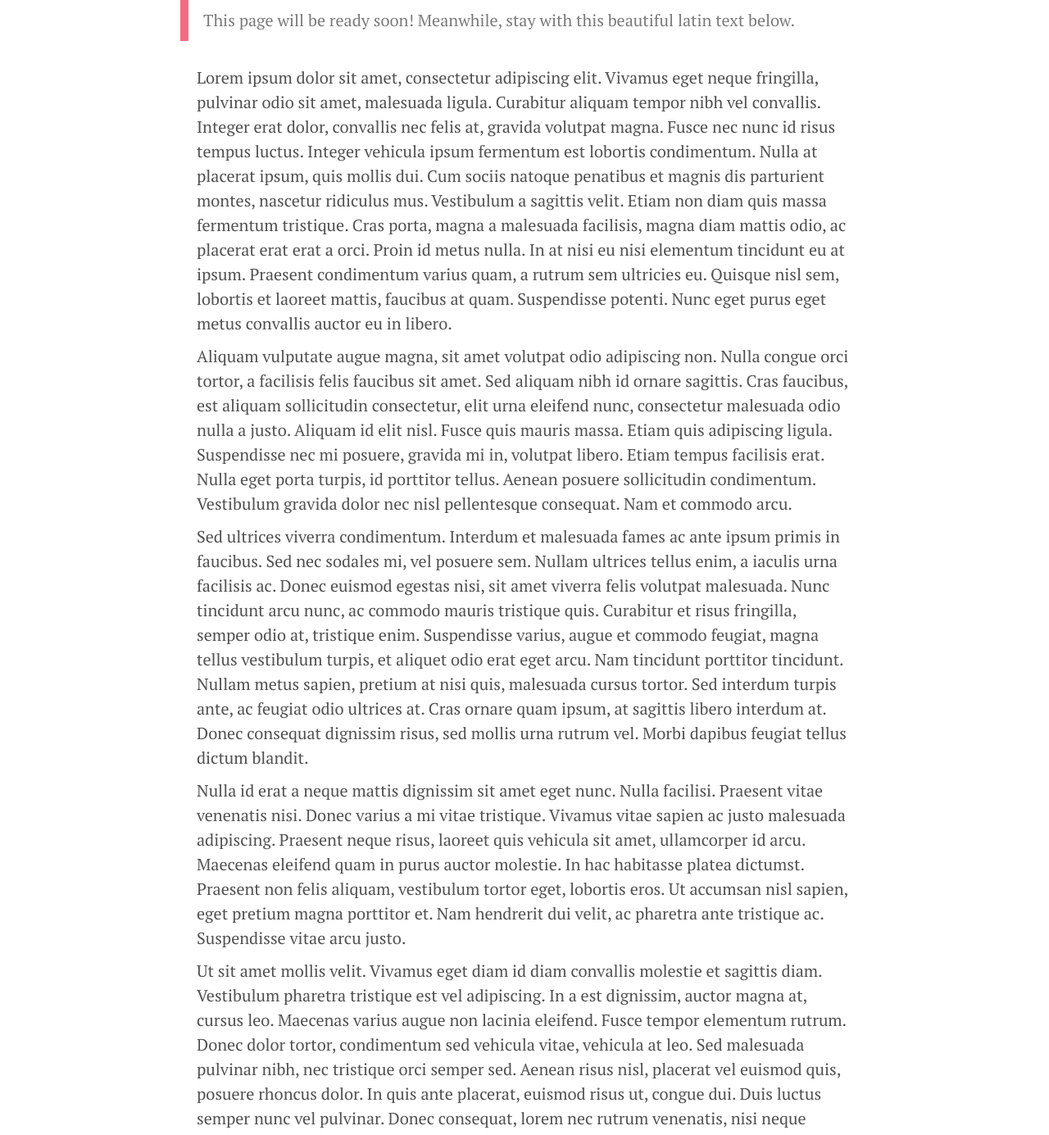
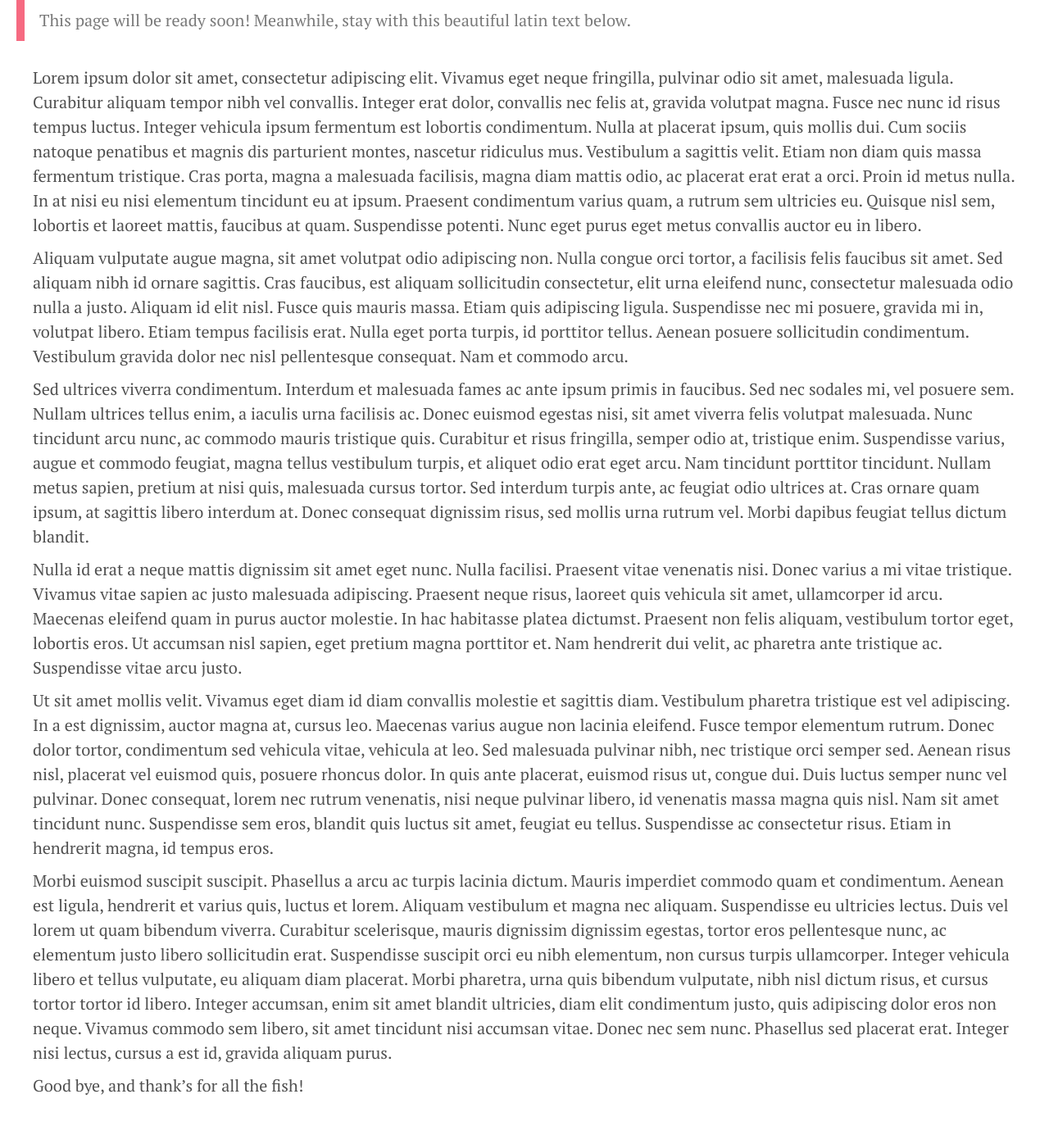
Before and after one commit to mtakanen/mtakanen.github.io, a Jekyll site: the page built from about.md, in a window 1280 px wide. Shown: the part 350-1735 px from the top of the page at 82% size. Built offline with Jekyll 4.4.1, drawn with Linux system fonts in a browser that asks for light colours; Markdown is read by kramdown in place of the engine named in the settings; grey boxes are pictures that could not be loaded.

Commit message:
Added column div in post layout.

```diff
--- a/_layouts/post.html
+++ b/_layouts/post.html
@@ -24,7 +24,9 @@
 	</div>
 </header>
 <div id="article">
+  <div class="column">
 	{{ content }}
+  </div>
 </div>
 {% for post in site.related_posts limit:1 %}
 <footer class="{% if post.dark %}dark{% else %}clean{% endif %}" style="background-image: url({% if post.image %}{{ post.image }}{% else %}{{ site.cover }}{% endif %});{% if post.background_position %} background-position: {{ post.background_position }};{% endif %}height: 75%; min-height: 500px;">
--- a/assets/css/default.css
+++ b/assets/css/default.css
@@ -157,6 +157,10 @@
 	display: block;
 }
 
+.column {
+	margin: 0 auto;
+}
+
 #article {
 	font-family: "PT Serif", Georgia, "Times New Roman", serif;
 	font-weight: 400;
@@ -164,6 +168,7 @@
 	font-size:20px;
 	color: #313131;
 	line-height: 1.5;
+	margin: 0 auto;
 }
 
 #article a {
--- a/assets/css/desktop.css
+++ b/assets/css/desktop.css
@@ -32,8 +32,11 @@
 
 
 #article {
+  	width: 1200px;
+}
+
+.column {
   	width: 800px;
-	margin: 0 auto;
 }
 
 
@@ -44,7 +47,7 @@
 
 .img-float {
    float: left;
-   width: 395px;
+   max-width: 595px;
 }
 
 .img-float:first-child {
```
